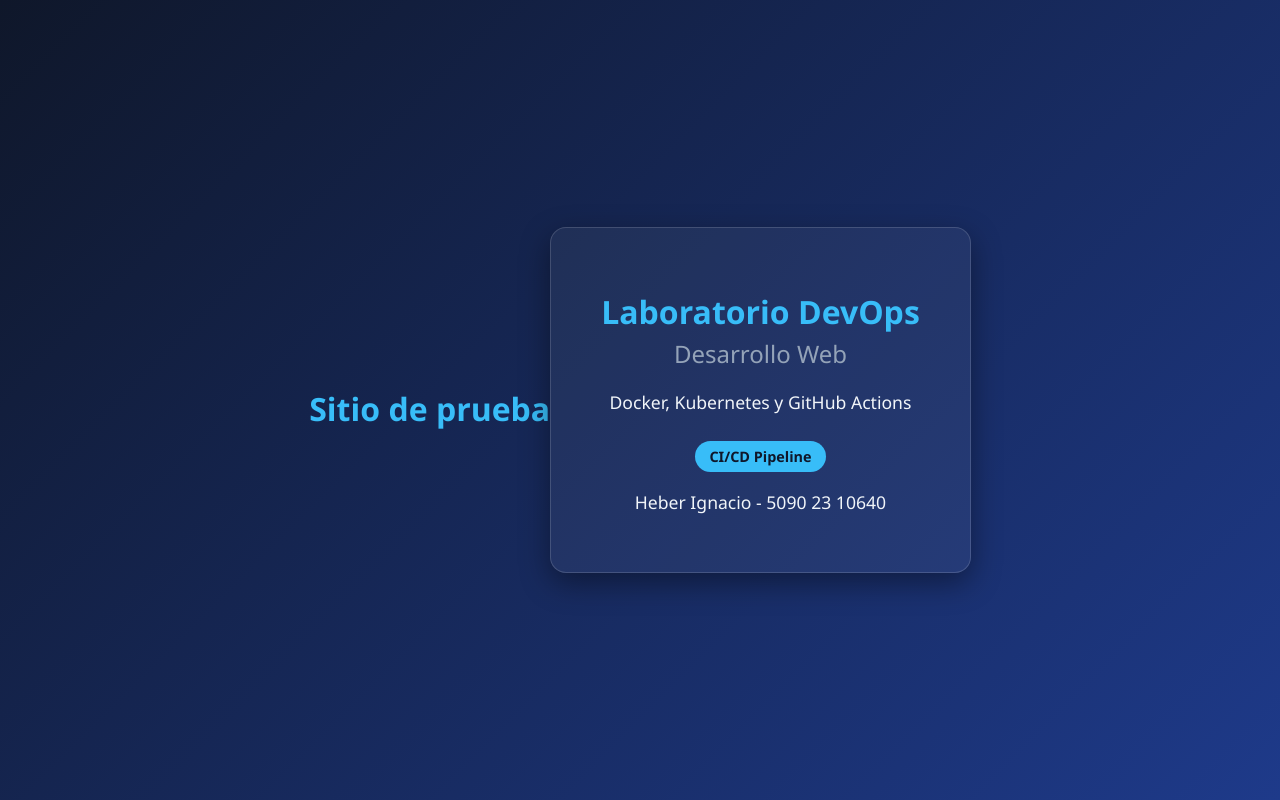
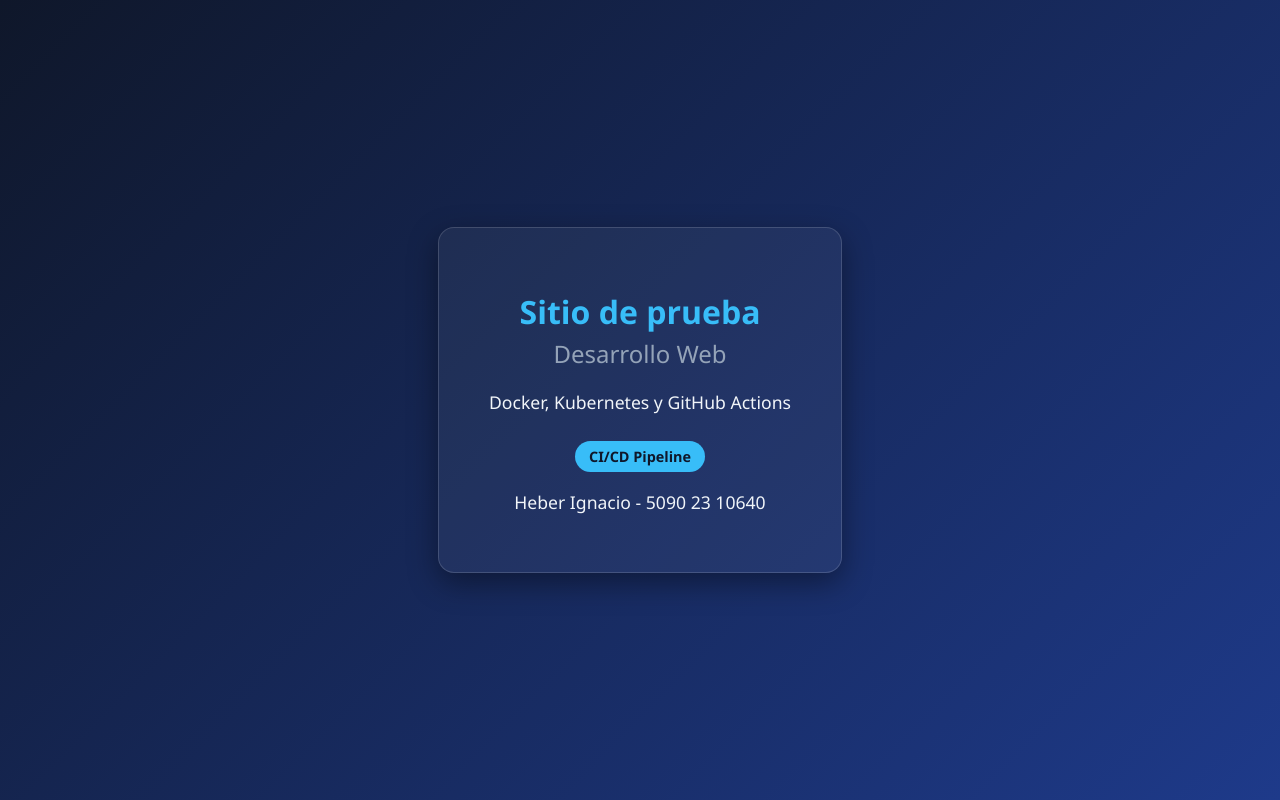
Before and after one commit to hignacioc-web/laboratorio-devops, a plain HTML site: page site/index.html in a window 1280 px wide. Drawn offline with Linux system fonts and the light colour scheme.

Commit message:
Update title and heading in index.html

```diff
--- a/site/index.html
+++ b/site/index.html
@@ -3,7 +3,7 @@
 <head>
   <meta charset="UTF-8">
   <meta name="viewport" content="width=device-width, initial-scale=1">
-<h1>Sitio de prueba</h1>
+<title>Laboratorio DevOps</title>
   <style>
     body {
       margin: 0;
@@ -49,7 +49,7 @@
 </head>
 <body>
   <div class="card">
-    <h1>Laboratorio DevOps</h1>
+    <h1>Sitio de prueba</h1>
     <h2>Desarrollo Web</h2>
     <p>Docker, Kubernetes y GitHub Actions</p>
     <span class="badge">CI/CD Pipeline</span>
```
